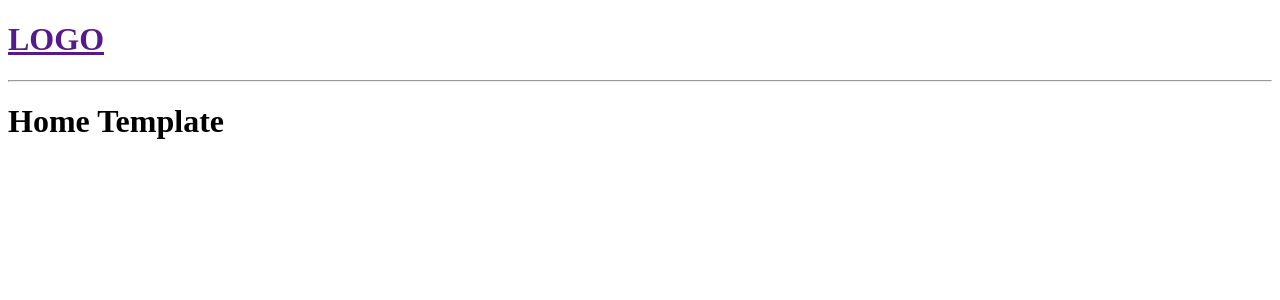
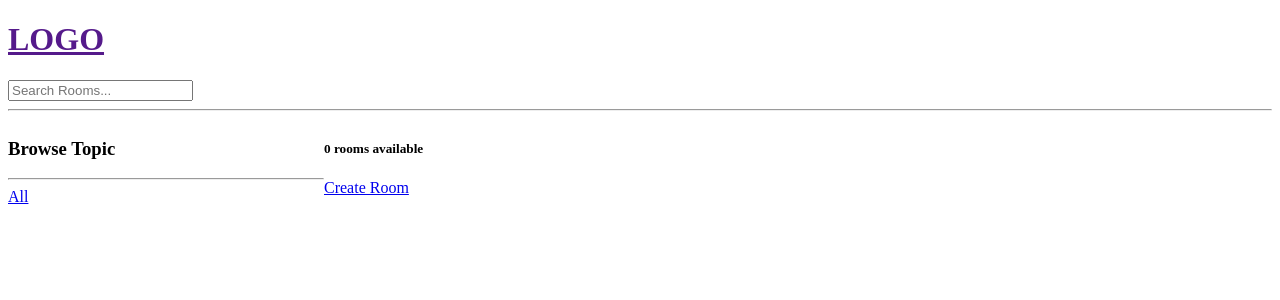
Before and after one commit to neweast92/studyweb_django, a Django app: page / in a window 1280 px wide. Shown: the top 300 px of the page. Run offline with Django 4.2, Linux system fonts and the light colour scheme; data that the repository does not hold is empty.

Commit message:
studyroom CRUD

```diff
--- a/base/admin.py
+++ b/base/admin.py
@@ -1,6 +1,8 @@
 from django.contrib import admin
 
-from base.models import Room
+from base.models import Room, Topic, Message
 
 # Register your models here.
 admin.site.register(Room)
+admin.site.register(Topic)
+admin.site.register(Message)
--- a/base/templates/base/home.html
+++ b/base/templates/base/home.html
@@ -1,15 +1,44 @@
 {% extends 'main.html' %}
 
 {% block content %}
-<h1>Home Template</h1>
+<style>
+    .home-container {
+        display: grid;
+        grid-template-columns: 1fr 3fr;
+    }
+</style>
 
-<div>
+<div class="home-container">
     <div>
-        {% for room in rooms %}
+        <h3>Browse Topic</h3>
+        <hr>
+
+        <div>
+            <a href="{% url 'home' %}">All</a>
+        </div>
+        {% for topic in topics %}
             <div>
-                <h5>{{ room.id }} -- <a href="{% url 'room' room.id %}">{{ room.name }}</a></h5>
+                <a href="{% url 'home' %}?q={{ topic.name }}">{{ topic }}</a>
             </div>
         {% endfor %}
     </div>
+
+    <div>
+        <h5>{{ room_count }} rooms available</h5>
+        <a href="{% url 'create-room' %}">Create Room</a>
+
+        <div>
+            {% for room in rooms %}
+                <div>
+                    <a href="{% url 'update-room' room.id %}">Edit</a>
+                    <a href="{% url 'delete-room' room.id %}">Delete</a>
+                    <span>@{{ room.host.username }}</span>
+                    <h5>{{ room.id }} -- <a href="{% url 'room' room.id %}">{{ room.name }}</a></h5>
+                    <small>{{ room.topic.name }}</small>
+                    <hr>
+                </div>
+            {% endfor %}
+        </div>
+    </div>
 </div>
 {% endblock %}
--- a/base/urls.py
+++ b/base/urls.py
@@ -1,9 +1,12 @@
 from unicodedata import name
 from django.urls import path
 
-from base.views import home, room
+from base.views import createRoom, deleteRoom, home, room, updateRoom
 
 urlpatterns = [
     path('', home, name="home"),
     path('room/<str:pk>', room, name="room"),
+    path('create-room/', createRoom, name='create-room'),
+    path('update-room/<str:pk>', updateRoom, name='update-room'),
+    path('delete-room/<str:pk>', deleteRoom, name='delete-room')
 ]
--- a/base/views.py
+++ b/base/views.py
@@ -1,18 +1,60 @@
-from django.shortcuts import render
-from base.models import Room
+from django.shortcuts import render, redirect
+from django.db.models import Q
+from base.models import Room, Topic
+from base.forms import RoomForm
 # Create your views here.
 
 
 def home(request):
-    rooms = Room.objects.all()
-    context = {'rooms':rooms}
+    q = request.GET.get('q') if request.GET.get('q') != None else ''
+    rooms = Room.objects.filter(
+        Q(topic__name__icontains=q) |
+        Q(name__icontains=q) |
+        Q(description__icontains=q)
+    )
+
+    topics = Topic.objects.all()
+    room_count = rooms.count()
+
+    context = {'rooms':rooms, 'topics': topics, 'room_count':room_count}
     return render(request, 'base/home.html', context)
 
+
 def room(request, pk):
-    room = None
-    for i in rooms:
-        if i['id'] == int(pk):
-            room = i
+    room = Room.objects.get(id=pk)
 
     context = {'room':room}
     return render(request, 'base/room.html', context)
+
+
+def createRoom(request):
+    form = RoomForm()
+    if request.method == 'POST':
+        form = RoomForm(request.POST)
+        if form.is_valid():
+            form.save()
+            return redirect('home')
+    context = {'form':form}
+    return render(request, 'base/room_form.html', context)
+
+
+def updateRoom(request, pk):
+    room = Room.objects.get(id=pk)
+    form = RoomForm(instance=room) # pre-filled with room
+
+    if request.method == 'POST':
+        form = RoomForm(request.POST, instance=room) # for update
+        if form.is_valid():
+            form.save()
+            return redirect('home')
+
+    context = {'form': form}
+    return render(request, 'base/room_form.html', context)
+
+
+def deleteRoom(request, pk):
+    room = Room.objects.get(id=pk)
+    if request.method == 'POST':
+        room.delete()
+        return redirect('home')
+    return render(request, 'base/delete.html', {'obj':room})
--- a/templates/navbar.html
+++ b/templates/navbar.html
@@ -2,4 +2,8 @@
     <h1>LOGO</h1>
 </a>
 
+<form action="{% url 'home' %}" method="GET">
+    <input type="text" name="q" placeholder="Search Rooms...">
+</form>
+
 <hr>
```
Also changed, not shown: base/forms.py (added, +8 -0 lines), base/models.py (+24 -2 lines), base/templates/base/delete.html (added, +12 -0 lines), base/templates/base/room_form.html (added, +13 -0 lines), base/migrations/0002_auto_20220208_1358.py (added), base/templates/base/login_register.html (added).
